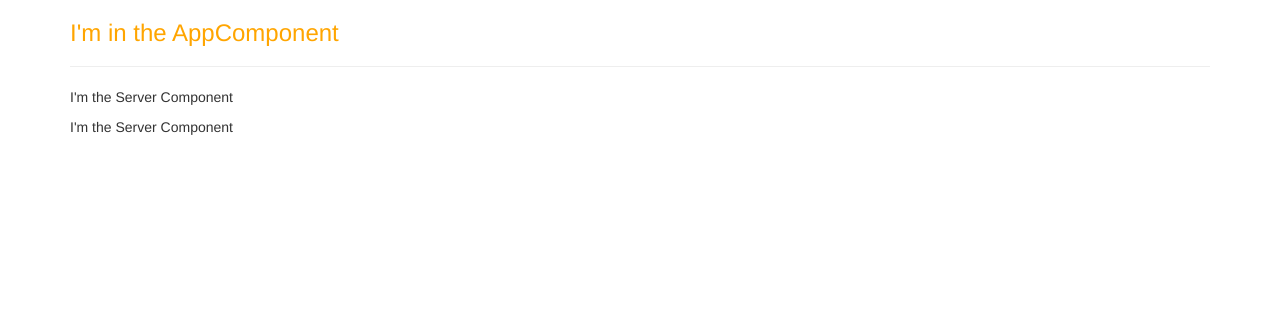
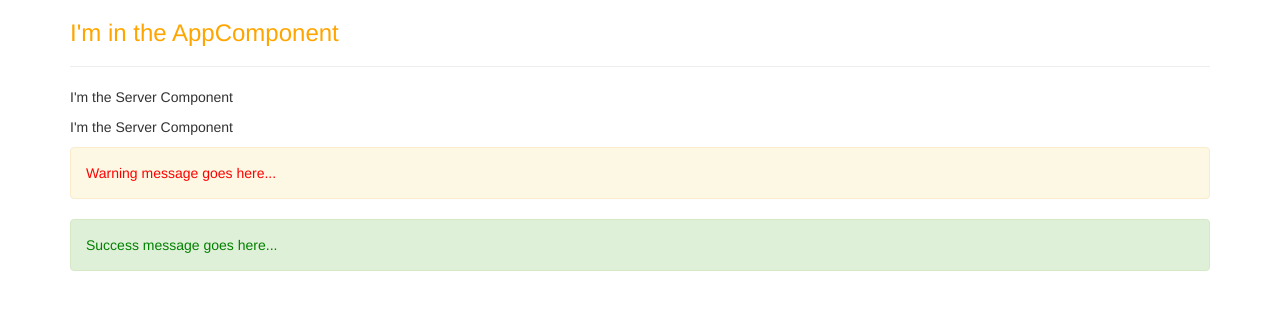
Before and after one commit to techneo1/UIGuild, an Angular app in the folder angular/: page / in a window 1280 px wide. Shown: the top 310 px of the page. Built offline with nearby package versions, Linux system fonts and the light colour scheme.

Commit message:
Assignment-1

```diff
--- a/angular/src/app/app.component.html
+++ b/angular/src/app/app.component.html
@@ -6,6 +6,16 @@
             <app-servers></app-servers>
             <!-- <div app-servers></div> -->
             <!-- <div class="app-servers"></div> -->
+
+            <app-warning-alert></app-warning-alert>
+            <app-success-alert></app-success-alert>
+
         </div>
     </div>
+
+    <!-- Assignment 1 -->
+    <div class="row">
+
+    </div>
+
 </div>
--- /dev/null
+++ b/angular/src/app/success-alert/success-alert.component.html
@@ -0,0 +1,3 @@
+<div class="alert alert-success">
+    Success message goes here...
+</div>
--- /dev/null
+++ b/angular/src/app/success-alert/success-alert.component.ts
@@ -0,0 +1,17 @@
+import { Component } from '@angular/core';
+@Component({
+    selector: 'app-success-alert',
+    template: `
+        <div class="alert alert-success">
+            Success message goes here...
+        </div>
+    `,
+    styles: [`
+        * {
+            color: green;
+        }
+    `]
+})
+export class SuccessAlertComponent {
+
+}
--- /dev/null
+++ b/angular/src/app/warning-alert/warning-alert.component.css
@@ -0,0 +1,3 @@
+* {
+    color: red;
+}
--- /dev/null
+++ b/angular/src/app/warning-alert/warning-alert.component.html
@@ -0,0 +1,3 @@
+<div class="alert alert-warning">
+    Warning message goes here...
+</div>
--- /dev/null
+++ b/angular/src/app/warning-alert/warning-alert.component.ts
@@ -0,0 +1,15 @@
+import { Component, OnInit } from '@angular/core';
+
+@Component({
+  selector: 'app-warning-alert',
+  templateUrl: './warning-alert.component.html',
+  styleUrls: ['./warning-alert.component.css']
+})
+export class WarningAlertComponent implements OnInit {
+
+  constructor() { }
+
+  ngOnInit() {
+  }
+
+}
```
Also changed, not shown: angular/src/app/app.module.ts (+5 -2 lines), angular/src/app/success-alert/success-alert.component.css (added).
